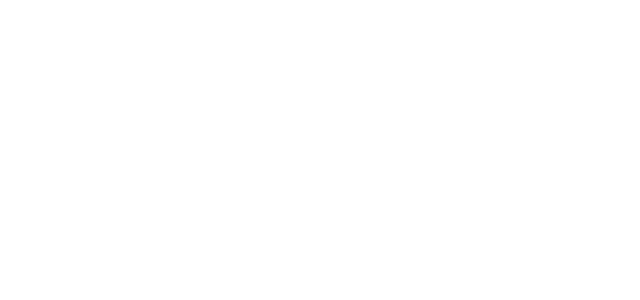
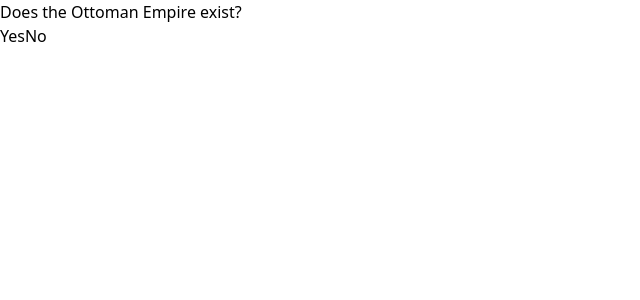
Before and after one commit to edwardfgt/how-old-is-this-map, a React (Vite) app: page / in a window 1280 px wide. Shown: the top 300 px of the page, without its empty margins (0-640 px from the left). Built offline with nearby package versions, Linux system fonts and the light colour scheme.

Commit message:
Create basic question and result components that render questions, buttons and results

```diff
--- a/src/App.jsx
+++ b/src/App.jsx
@@ -1,15 +1,28 @@
-import { useState } from 'react'
-import './App.css'
+import React, { useState } from 'react';
+import Question from './components/Question';
+import Result from './components/Result';
+import decisionTree from './assets/decisionTree';
 
+const App = () => {
+  const [currentNode, setCurrentNode] = useState(decisionTree[1]);
 
-
-function App() {
+  const handleAnswerClick = (childNodeId, result) => {
+    if (result) {
+      setCurrentNode({ ...currentNode, result });
+    } else {
+      setCurrentNode(decisionTree[childNodeId]);
+    }
+  };
 
   return (
-    <>
+    <div>
+      {!currentNode.result ? (
+        <Question node={currentNode} onAnswerClick={handleAnswerClick} />
+      ) : (
+        <Result result={currentNode.result} />
+      )}
+    </div>
+  );
+};
 
-    </>
-  )
-}
-
-export default App
+export default App;
--- a/src/assets/decisionTree.js
+++ b/src/assets/decisionTree.js
@@ -1233,3 +1233,5 @@
     ],
   },
 ];
+
+export default nodes;
--- /dev/null
+++ b/src/components/Question.jsx
@@ -0,0 +1,16 @@
+import React from 'react';
+
+const Question = ({ node, onAnswerClick }) => {
+  return (
+    <div>
+      <h2>{node.question}</h2>
+      {node.answers.map((answer, index) => (
+        <button key={index} onClick={() => onAnswerClick(answer.childNodeId, answer.result)}>
+          {answer.option}
+        </button>
+      ))}
+    </div>
+  );
+};
+
+export default Question;
--- /dev/null
+++ b/src/components/Result.jsx
@@ -0,0 +1,12 @@
+import React from 'react';
+
+const Result = ({ result }) => {
+  return (
+    <div>
+      <h1>Result</h1>
+      <p>{result}</p>
+    </div>
+  );
+};
+
+export default Result;
```
